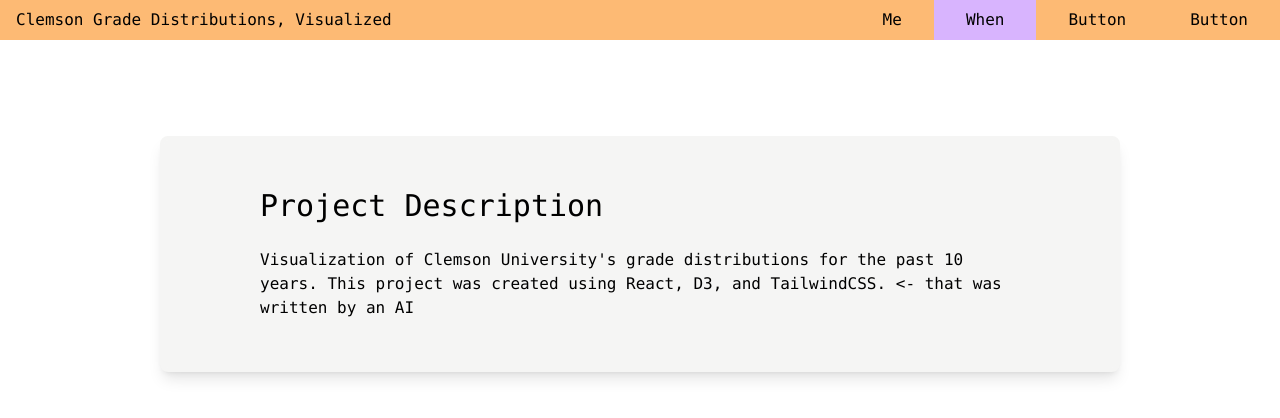
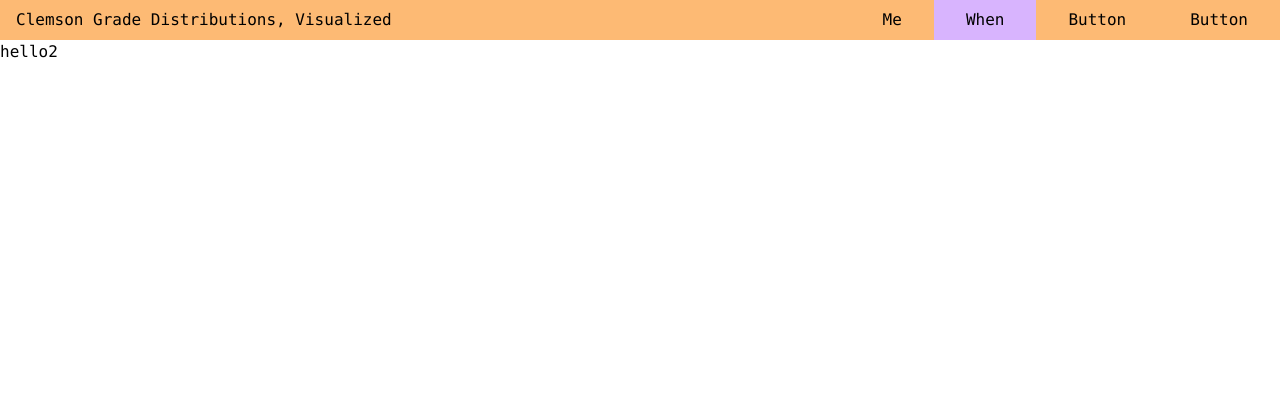
Before and after one commit to sydneytrout/DataVisProjectSite, a React (Create React App) app: page /resume in a window 1280 px wide. Both pictures are taken after a click on the button "When". Shown: the top 418 px of the page. Built offline with nearby package versions, Linux system fonts and the light colour scheme.

Commit message:
website template done pt 3000

```diff
--- a/src/App.js
+++ b/src/App.js
@@ -4,11 +4,12 @@
 import React from "react";
 import "./index.css";
 import { Home } from "./components/Home";
+import { MenuBar } from "./components/Menubar";
 
 function App() {
   return (
     <div className="font-mono">
-      <Home />
+      <MenuBar />
     </div>
   );
 }
--- a/src/components/Blog.js
+++ b/src/components/Blog.js
@@ -7,7 +7,7 @@
   const [currentBlog, setCurrentBlog] = useState(currentState);
   return (
     <>
-      <MenuBar currentState={2} />
+      <p>hellow</p>
     </>
   );
 }
--- a/src/components/Home.js
+++ b/src/components/Home.js
@@ -3,7 +3,6 @@
 export function Home() {
   return (
     <>
-      <MenuBar currentState={3} />
       <div className="flex justify-center content-center pt-24 py-6">
         <div className="bg-stone-100 border-4 border-stone-100 content-center w-9/12 rounded-lg shadow-lg py-12 px-24">
           <h1 className="text-3xl flex content-start ">Project Description</h1>
--- a/src/components/Menubar.js
+++ b/src/components/Menubar.js
@@ -1,12 +1,21 @@
 /** @format */
 
 import { useState } from "react";
-import { Home } from "./components/Home";
+import { Home } from "./Home";
+import { Projects } from "./Projects";
+import { Resume } from "./Resume";
+import { Blog } from "./Blog";
 
 function renderSwitch(coolState) {
   switch (coolState) {
+    case 3:
+      return <Home />;
+    case 0:
+      return <Projects />;
     case 1:
-      return <Home />;
+      return <Resume />;
+    case 2:
+      return <Blog />;
   }
 }
 
@@ -72,6 +81,7 @@
           </div>
         </div>
       </div>
+
       {renderSwitch(coolState)}
     </>
   );
--- a/src/components/Projects.js
+++ b/src/components/Projects.js
@@ -4,7 +4,7 @@
 export function Projects() {
   return (
     <>
-      <MenuBar currentState={0} />
+      <p>hello2</p>
     </>
   );
 }
--- a/src/components/Resume.js
+++ b/src/components/Resume.js
@@ -3,7 +3,7 @@
 export function Resume() {
   return (
     <>
-      <MenuBar currentState={1} />
+      <p>hello3</p>
     </>
   );
 }
```
